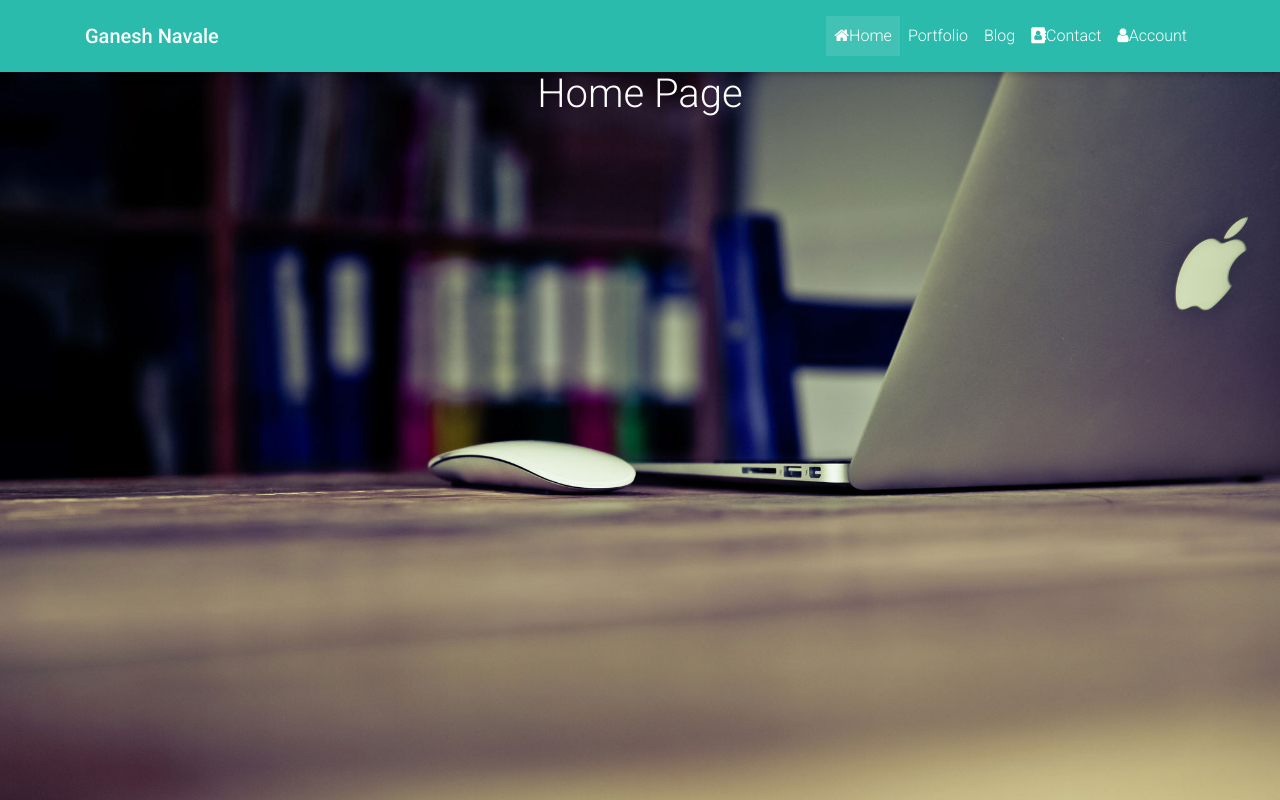
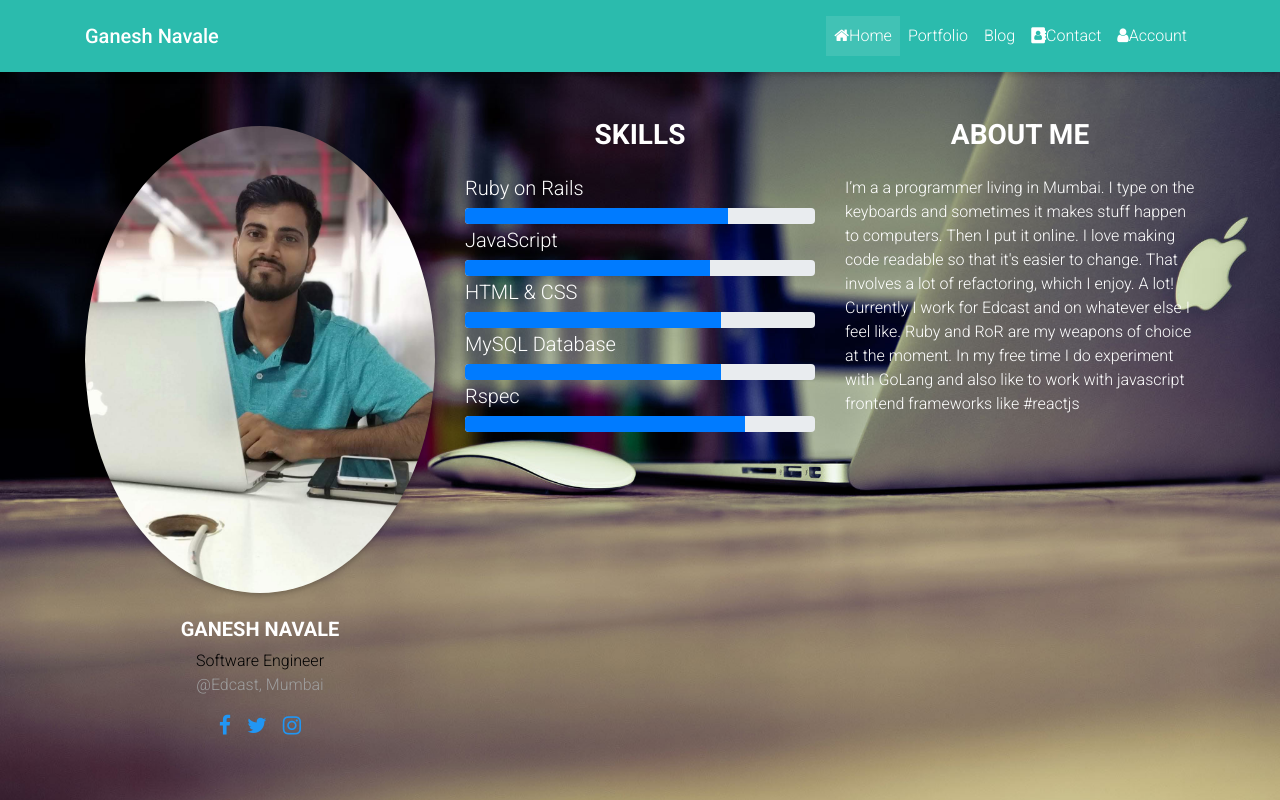
Before and after one commit to GaneshNavale/react_portfolio, a React (Create React App) app: page / in a window 1280 px wide. Shown: the top 800 px of the page. Built offline with nearby package versions, Linux system fonts and the light colour scheme.

Commit message:
added home section

```diff
--- a/src/components/Home.js
+++ b/src/components/Home.js
@@ -1,12 +1,62 @@
 import React, { Component } from 'react';
-
+import { Container, Row, Animation, Col, Progress, Card, CardBody, Avatar, Mask, Fa, View, Button} from 'mdbreact';
+import profile from '../profile.jpg';
 class Home extends Component {
   constructor(props) {
     super(props);
     this.state = {  }
   }
   render() {
-    return ( <div> <h1>Home Page</h1> </div> );
+    return (
+      <Container>
+          <Row>
+            <Col lg="4" md="12" className="mb-lg-0 mt-lg-5 text-center">
+              <Animation type="zoomIn">
+                <img src={profile} className="img-fluid rounded-circle mt-2 z-depth-1 profile-img" alt="Responsive image"/>
+              </Animation>
+              <h5 className="text-uppercase font-weight-bold mt-4 mb-2">Ganesh Navale</h5>
+              <p className="black-text">Software Engineer <p className="grey-text">@Edcast, Mumbai</p></p>
+              <ul className="list-unstyled mb-3">
+
+                <a className="p-2 fa-lg">
+                  <Fa icon="facebook" className="blue-text"/>
+                </a>
+                <a className="p-2 fa-lg">
+                  <Fa icon="twitter" className="blue-text"/>
+                </a>
+                <a className="p-2 fa-lg">
+                  <Fa icon="instagram" className="blue-text"/>
+                </a>
+              </ul>
+            </Col>
+            <Col lg="4" md="12" className="mb-lg-0 mt-lg-5 text-center">
+              <h3 className="text-center font-weight-bold text-uppercase">Skills</h3>
+              <p className="mt-4 text-left">
+                <h5 className="mt-1">Ruby on Rails</h5>
+                <Progress className="" value={75}></Progress>
+                <h5 className="mt-1">JavaScript</h5>
+                <Progress className="" value={70}></Progress>
+                <h5 className="mt-1">HTML & CSS</h5>
+                <Progress className="" value={73}></Progress>
+                <h5 className="mt-1">MySQL Database</h5>
+                <Progress className="" value={73}></Progress>
+                <h5 className="mt-1">Rspec</h5>
+                <Progress className="" value={80}></Progress>
+              </p>
+            </Col>
+            <Col lg="4" md="12" className="mb-lg-0 mt-lg-5 text-left">
+              <h3 className="text-center font-weight-bold text-uppercase">About Me</h3>
+              <p className="mt-4">
+                I’m a a programmer living in Mumbai. I type on the keyboards and sometimes it makes stuff happen to computers. Then I put it online.
+                I love making code readable so that it's easier to change. That involves a lot of refactoring, which I enjoy. A lot!
+                Currently I work for Edcast and on whatever else I feel like.
+                Ruby and RoR are my weapons of choice at the moment.
+                In my free time I do experiment with GoLang and also like to work with javascript frontend frameworks like #reactjs
+              </p>
+            </Col>
+          </Row>
+      </Container>
+    );
   }
 }
 
```
